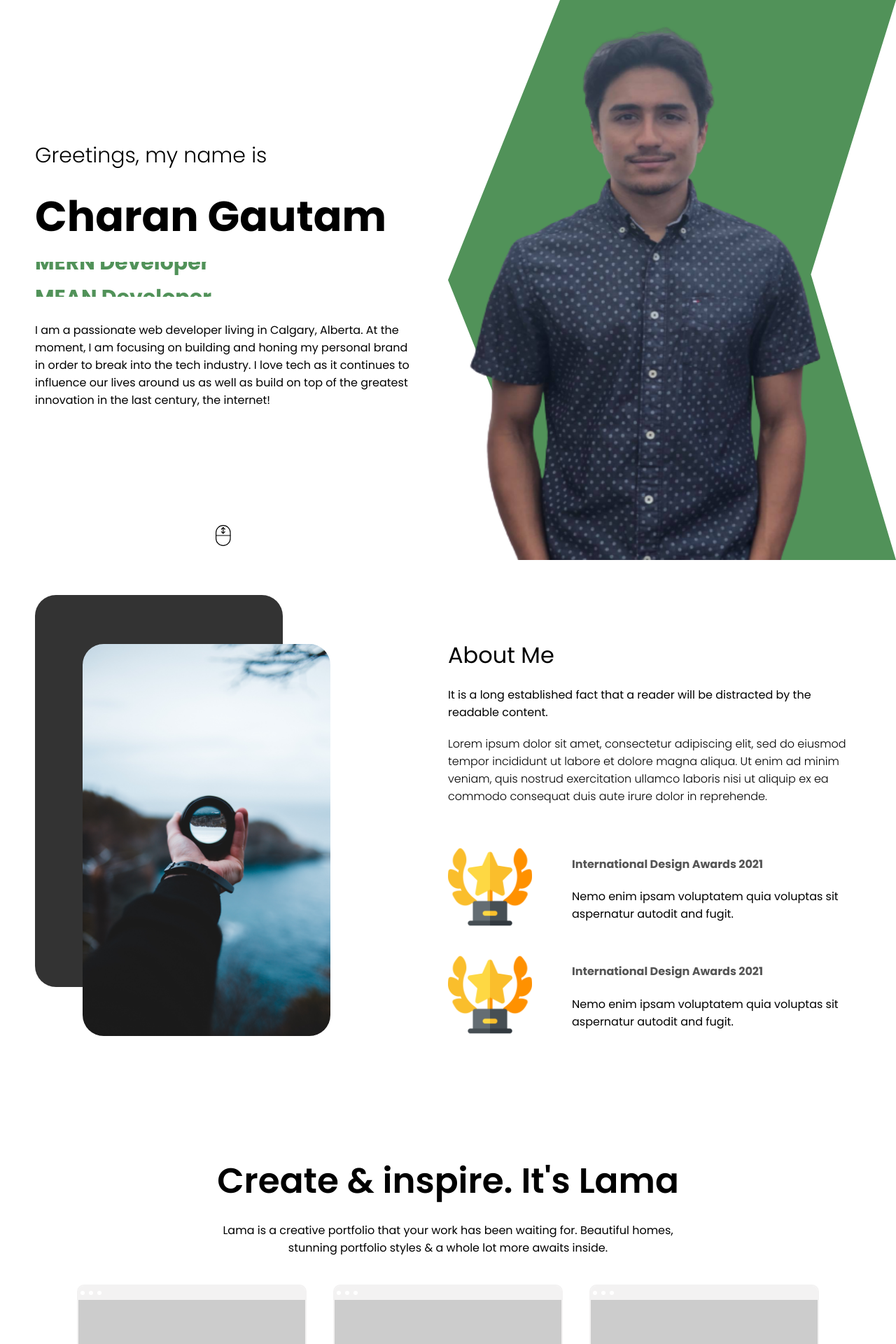
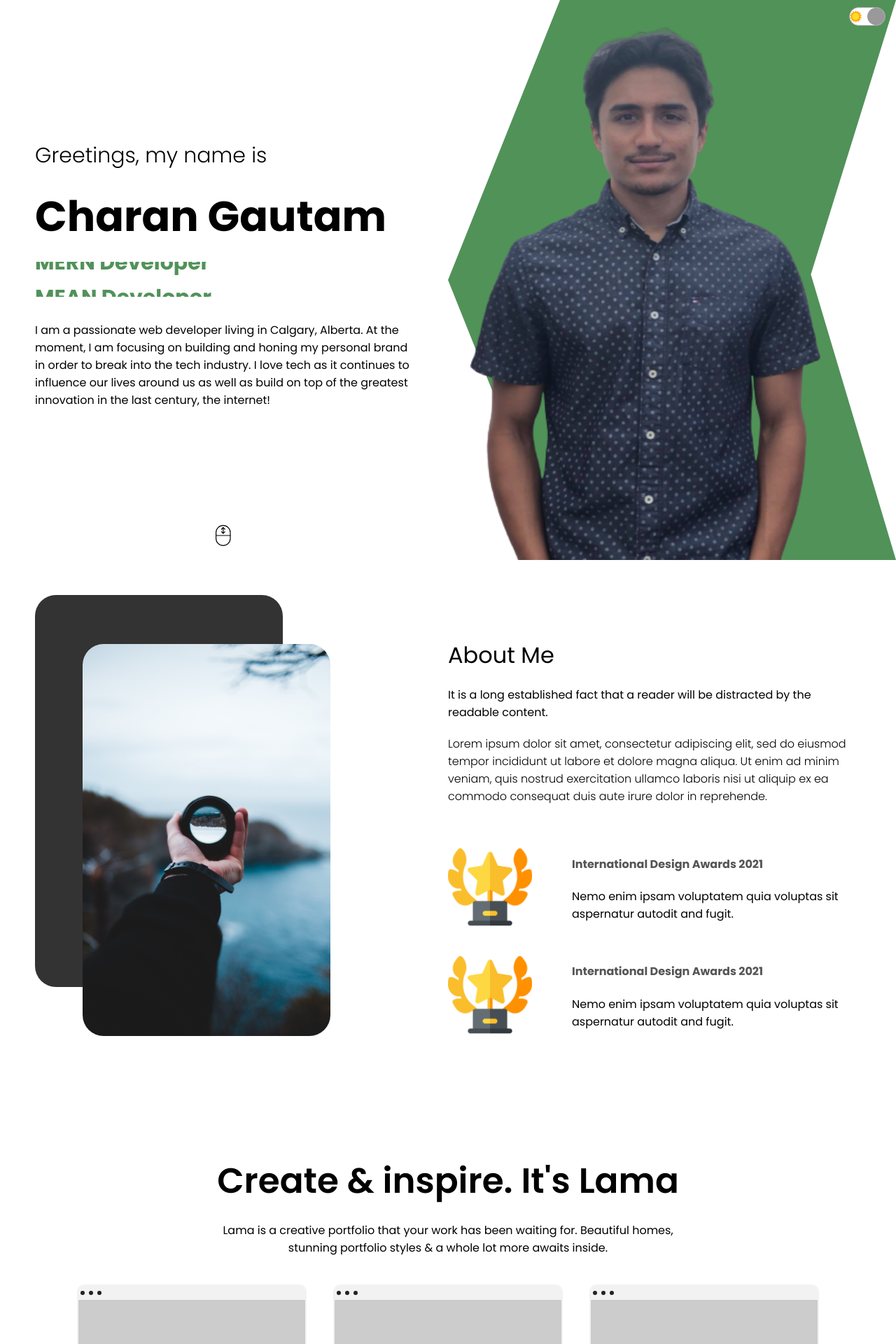
Before and after one commit to charangautam/Portfolio, a React (Create React App) app: page / in a window 1280 px wide. Shown: the top 1920 px of the page at 70% size. Built offline with nearby package versions, Linux system fonts and the light colour scheme.

Commit message:
darkMode feature implemented

```diff
--- a/src/App.jsx
+++ b/src/App.jsx
@@ -1,12 +1,19 @@
+import { useContext } from 'react';
+import { ThemeContext } from './context';
 // embedded components
 import Intro from './components/intro/Intro';
 import About from './components/about/About';
 import ProductList from './components/productList/ProductList';
 import Contact from './components/contact/Contact';
+import Toggle from './components/toggle/Toggle';
 
 const App = () => {
+  const theme = useContext(ThemeContext)
+  const darkMode = theme.state.darkMode
+
   return (
-    <div>
+    <div style={{ backgroundColor: darkMode ? "#222" : "#fff", color: darkMode && "#fff" }}>
+      <Toggle />
       <Intro />
       <About />
       <ProductList />
--- a/src/components/about/About.jsx
+++ b/src/components/about/About.jsx
@@ -1,12 +1,16 @@
 import './about.css';
 import about from '../../img/about.jpg';
 import achievement from '../../img/achievement.png';
+import { useContext } from 'react';
+import { ThemeContext } from '../../context';
 
 const About = () => {
+    const theme = useContext(ThemeContext)
+    const darkMode = theme.state.darkMode
     return (
         <div className="about">
             <div className="a-left">
-                <div className="a-card bg"></div>
+                <div className="a-card bg" style={{ backgroundColor: darkMode && "#C7BEA2" }}></div>
                 <div className="a-card">
                     <img src={about} alt="" className="a-about-img" />
                 </div>
@@ -44,7 +48,7 @@ const About = () => {
                     </div>
                 </div>
             </div>
-        </div>
+        </div >
     )
 }
 
--- a/src/components/contact/Contact.jsx
+++ b/src/components/contact/Contact.jsx
@@ -1,4 +1,5 @@
-import { useState, useRef } from 'react';
+import { useState, useRef, useContext } from 'react';
+import { ThemeContext } from '../../context';
 import './contact.css';
 
 // contact icons
@@ -9,6 +10,8 @@ import address from '../../img/address.png'
 import emailjs from '@emailjs/browser';
 
 const Contact = () => {
+    const theme = useContext(ThemeContext)
+    const darkMode = theme.state.darkMode
     const [done, setDone] = useState(false)
 
     const formRef = useRef()
@@ -16,7 +19,6 @@ const Contact = () => {
     const Subject = useRef()
     const Email = useRef()
     const Message = useRef()
-
 
     const handleSubmit = (e) => {
         e.preventDefault()
@@ -62,10 +64,10 @@ const Contact = () => {
                             <b>Interested in my skills? </b>Get in touch with me. I am looking for a full time position with a company working to make to difference to the communities they serve.
                         </p>
                         <form ref={formRef} onSubmit={handleSubmit}>
-                            <input type="text" placeholder="Name" name="user_name" ref={Name} />
-                            <input type="text" placeholder="Subject" name="user_subject" ref={Subject} />
-                            <input type="text" placeholder="Email" name="user_email" ref={Email} />
-                            <textarea rows="5" placeholder="Message" name="message" ref={Message}></textarea>
+                            <input type="text" placeholder="Name" name="user_name" ref={Name} style={{ backgroundColor: darkMode && "#333", color: darkMode && "#fff" }} />
+                            <input type="text" placeholder="Subject" name="user_subject" ref={Subject} style={{ backgroundColor: darkMode && "#333", color: darkMode && "#fff" }} />
+                            <input type="text" placeholder="Email" name="user_email" ref={Email} style={{ backgroundColor: darkMode && "#333", color: darkMode && "#fff" }} />
+                            <textarea rows="5" placeholder="Message" name="message" ref={Message} style={{ backgroundColor: darkMode && "#333", color: darkMode && "#fff" }}></textarea>
                             <button type="submit">Submit</button>
                             {done && <p>Thank you, I will get back to you shortly</p>}
                         </form>
--- a/src/components/contact/contact.css
+++ b/src/components/contact/contact.css
@@ -79,6 +79,8 @@ textarea {
     margin: 10px 0;
     font-size: 14px;
     padding-left: 10px;
+    border: none;
+    border-bottom: 1px solid black;
 }
 
 button {
--- a/src/components/product/Product.jsx
+++ b/src/components/product/Product.jsx
@@ -1,12 +1,16 @@
+import { useContext } from 'react';
+import { ThemeContext } from '../../context';
 import './product.css';
 
 const Product = ({ img, link }) => {
+    const theme = useContext(ThemeContext)
+    const darkMode = theme.state.darkMode
     return (
-        <div className="product">
-            <div className="p-broswer">
-                <div className="p-circle"></div>
-                <div className="p-circle"></div>
-                <div className="p-circle"></div>
+        <div className="product" >
+            <div className="p-broswer" style={{ backgroundColor: darkMode && "#333" }}>
+                <div className="p-circle" style={{ backgroundColor: darkMode && "#fff" }}></div>
+                <div className="p-circle" style={{ backgroundColor: darkMode && "#fff" }}></div>
+                <div className="p-circle" style={{ backgroundColor: darkMode && "#fff" }}></div>
             </div>
             <a href={link} target="_blank" rel="noreferrer">
                 <img src={img} alt="" className="p-img" />
--- a/src/components/product/product.css
+++ b/src/components/product/product.css
@@ -21,7 +21,7 @@
     height: 6px;
     border-radius: 50%;
     margin: 3px;
-    background-color: white;
+    background-color: #222;
 }
 
 .p-img {
--- /dev/null
+++ b/src/components/toggle/Toggle.jsx
@@ -0,0 +1,27 @@
+import { useContext } from 'react';
+import { ThemeContext } from '../../context';
+import './toggle.css'
+// icons
+import sun from '../../img/sun.png';
+import moon from '../../img/moon.png'
+
+
+const Toggle = () => {
+    const theme = useContext(ThemeContext)
+
+    const handleClick = () => {
+        theme.dispatch({ type: 'TOGGLE' })
+    }
+
+    const darkMode = theme.state.darkMode
+
+    return (
+        <div className="toggle">
+            <img src={sun} alt="" className="t-icon" />
+            <img src={moon} alt="" className="t-icon" />
+            <div className="t-button" onClick={handleClick} style={{ left: darkMode ? 0 : 25 }}></div>
+        </div>
+    )
+}
+
+export default Toggle
--- /dev/null
+++ b/src/components/toggle/toggle.css
@@ -0,0 +1,28 @@
+.toggle {
+    width: 50px;
+    height: 25px;
+    border-radius: 20px;
+    border: 1px solid #999;
+    background-color: #fff;
+    position: fixed;
+    top: 10px;
+    right: 15px;
+    z-index: 999;
+    display: flex;
+    align-items: center;
+    justify-content: space-between;
+}
+
+.t-icon {
+    width: 17px;
+    height: 17px;
+}
+
+.t-button {
+    width: 25px;
+    height: 25px;
+    border-radius: 50%;
+    background-color: #999;
+    position: absolute;
+    cursor: pointer;
+}
--- /dev/null
+++ b/src/context.js
@@ -0,0 +1,24 @@
+import { createContext, useReducer } from "react";
+
+export const ThemeContext = createContext();
+
+const INIT_STATE = { darkMode: false };
+
+const themeReducer = (state, action) => {
+    switch (action.type) {
+        case "TOGGLE":
+            return { darkMode: !state.darkMode }
+        default:
+            return state
+    }
+}
+
+export const ThemeProvider = (props) => {
+    const [state, dispatch] = useReducer(themeReducer, INIT_STATE)
+
+    return (
+        <ThemeContext.Provider value={{ state, dispatch }}>
+            {props.children}
+        </ThemeContext.Provider>
+    )
+}
--- a/src/index.js
+++ b/src/index.js
@@ -2,10 +2,13 @@ import React from 'react';
 import ReactDOM from 'react-dom';
 import './index.css';
 import App from './App';
+import { ThemeProvider } from './context';
 
 ReactDOM.render(
   <React.StrictMode>
-    <App />
+    <ThemeProvider>
+      <App />
+    </ThemeProvider>
   </React.StrictMode>,
   document.getElementById('root')
 );
```
